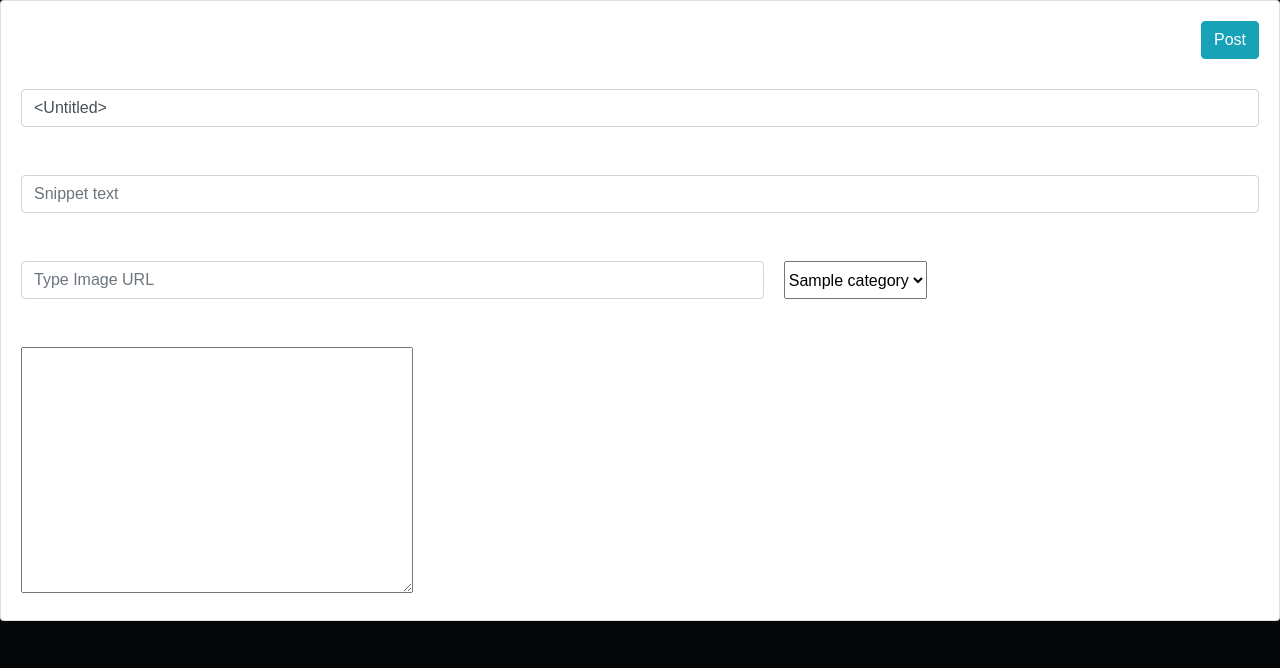
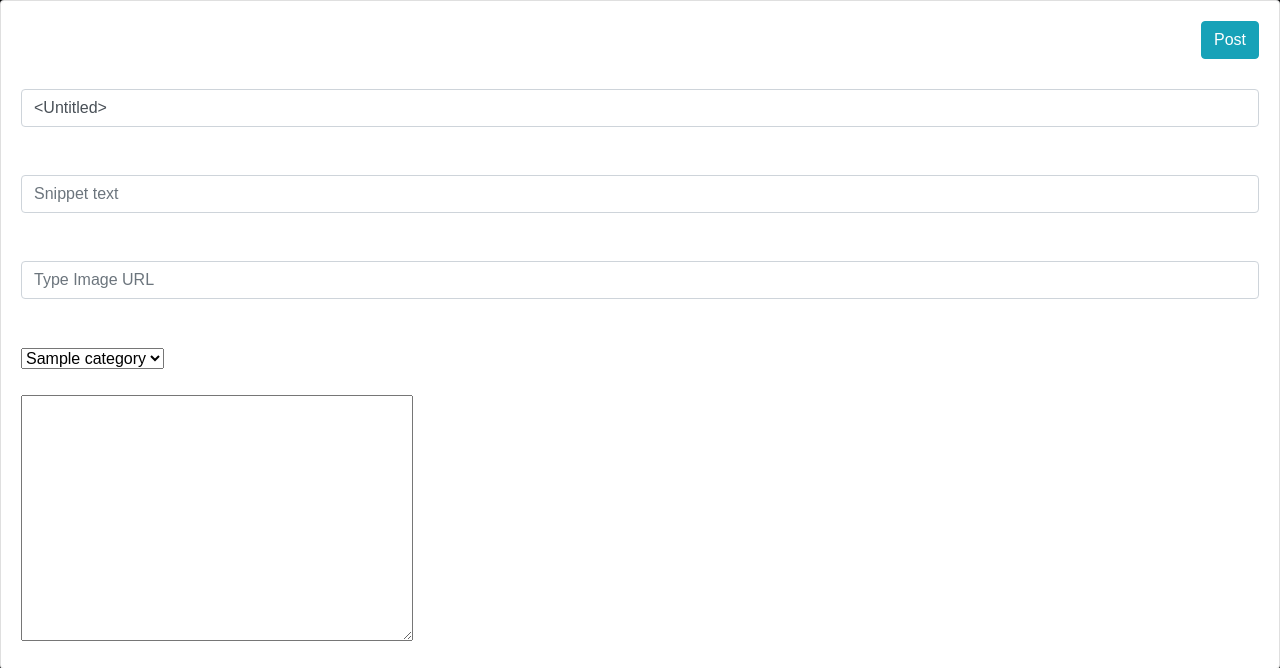
Before and after one commit to Yali07/yali-webapp, a Django app: page /new-post/ in a window 1280 px wide. Shown: the top 668 px of the page. Run offline with Django 3.2, Linux system fonts and the light colour scheme; a user stored in the database is signed in; tables that the repository leaves empty hold one stand-in row (values such as "Sample post"); some libraries are stand-ins or nearby versions; some web fonts are replaced.

Commit message:
modify newpost template

```diff
--- a/templates/new-post.html
+++ b/templates/new-post.html
@@ -18,10 +18,10 @@
             {{forms.snippet}}
             <br>
             <br>
-            <div style="display:flex;">
-                <div style="width: 60%; margin-right:20px;">{{forms.snippet_img_url}}</div>
-                {{forms.category}}
-            </div>
+            {{forms.snippet_img_url}}
+            <br>
+            <br>
+            {{forms.category}}
             <br>
             <br>
             {{forms.body}}
```
